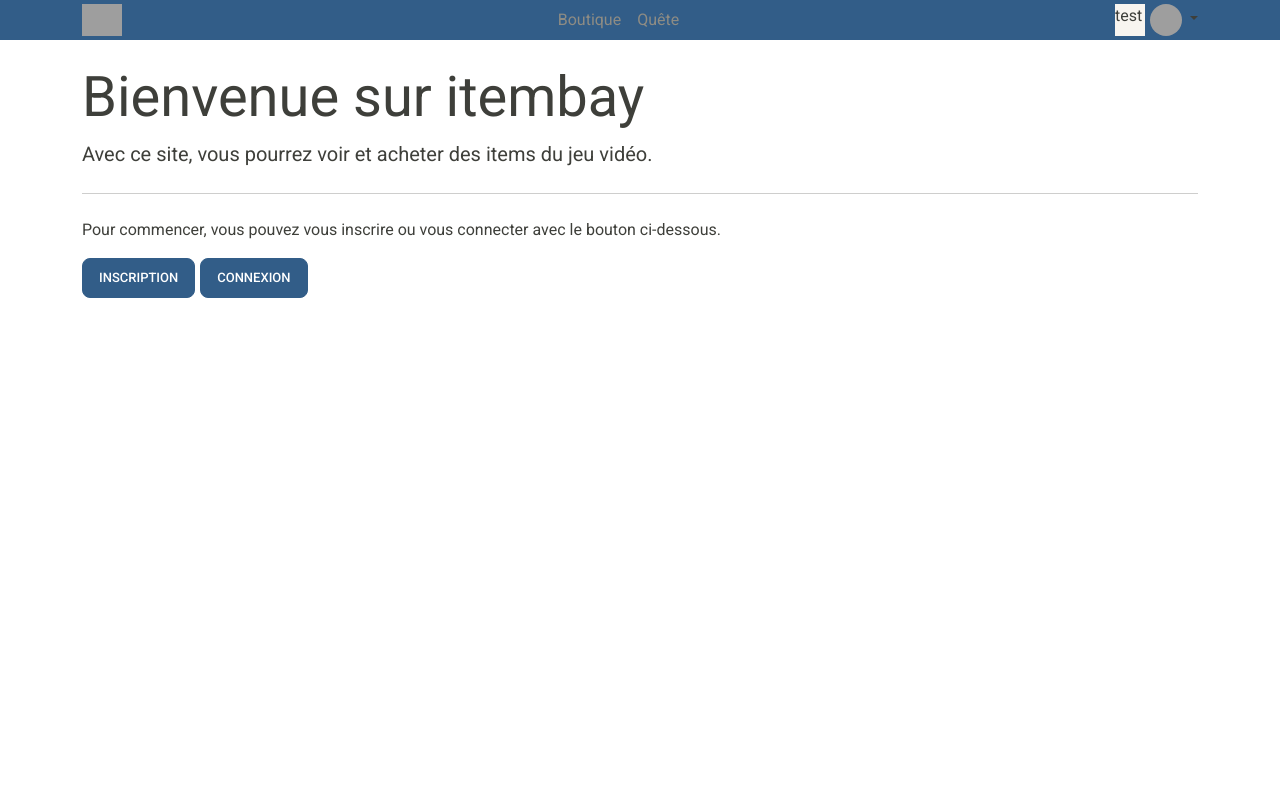
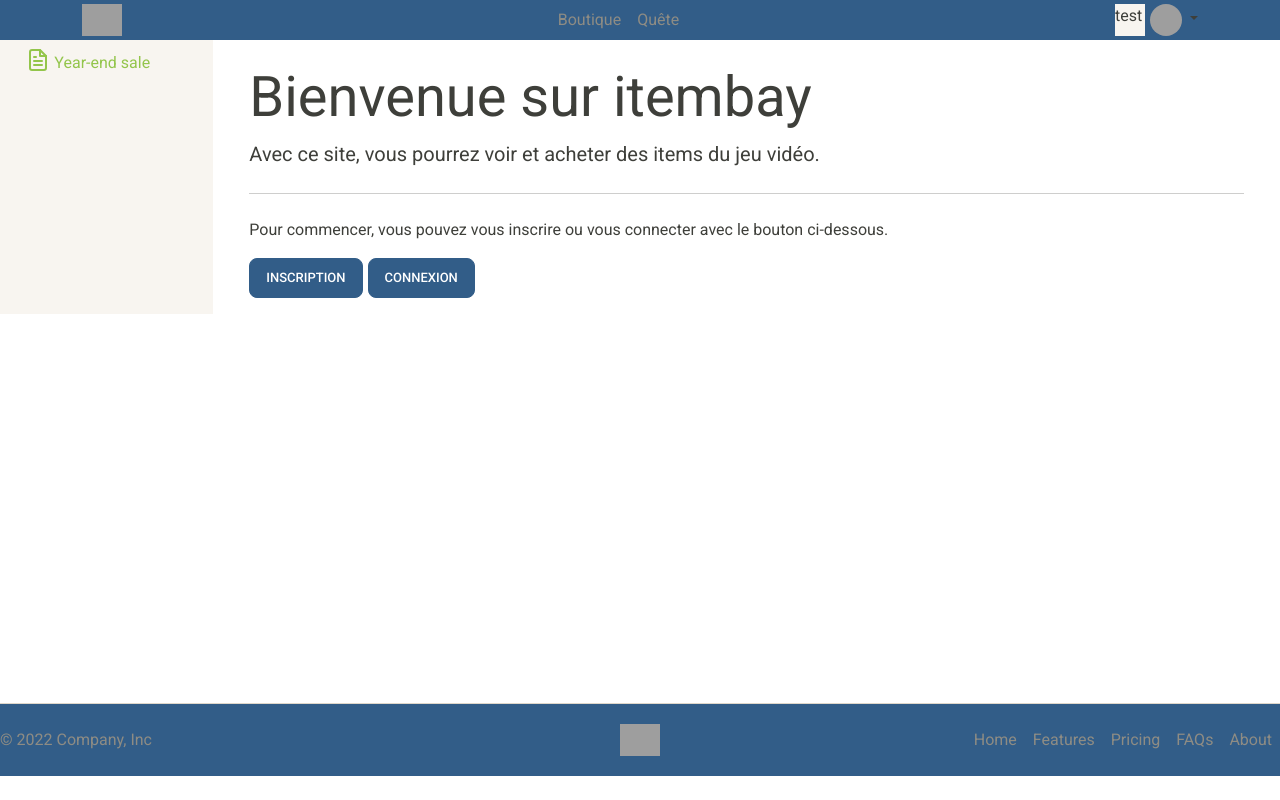
Before and after one commit to Mfdf87/ItemBaySymfony, a Symfony app: template templates/home.html.twig in a window 1280 px wide. Run offline with Twig, Linux system fonts and the light colour scheme; the template is opened without the code that fills it, so the values that code supplies are empty; some libraries are stand-ins or nearby versions; grey boxes are pictures that could not be loaded.

Commit message:
Ajout cadre

```diff
--- a/templates/base.html.twig
+++ b/templates/base.html.twig
@@ -1,5 +1,5 @@
 <!DOCTYPE html>
-<html>
+<html class="h-100">
     <head>
         <meta charset="UTF-8">
         <title>{% block title %}Welcome!{% endblock %}</title>
@@ -16,10 +16,24 @@
             <script src="https://cdn.jsdelivr.net/npm/bootstrap@5.3.0-alpha1/dist/js/bootstrap.bundle.min.js" integrity="sha384-w76AqPfDkMBDXo30jS1Sgez6pr3x5MlQ1ZAGC+nuZB+EYdgRZgiwxhTBTkF7CXvN" crossorigin="anonymous"></script>
         {% endblock %}
     </head>
-    <body>
-        {% block header %}
-            {% include 'partials/_header.html.twig' %}
+    <body class="d-flex flex-column h-100">
+        <header>
+            {% block header %}
+                {% include 'partials/_header.html.twig' %}
+            {% endblock %}
+        </header>
+        <div class="container-fluid">
+            <div class="row">
+                {% block nav %}
+                    {% include 'partials/_nav.html.twig' %}
+                {% endblock %}
+                <main class="col-md-9 ms-sm-auto col-lg-10 px-md-4">
+                    {% block body %}{% endblock %}
+                </main>
+            </div>
+        </div>
+        {% block footer %}
+            {% include 'partials/_footer.html.twig' %}
         {% endblock %}
-        {% block body %}{% endblock %}
     </body>
 </html>
--- /dev/null
+++ b/templates/partials/_footer.html.twig
@@ -0,0 +1,15 @@
+<footer class="d-flex flex-wrap justify-content-between align-items-center py-3 my-4 border-top footer mt-auto py-3 bg-primary">
+    <p class="col-md-4 mb-0 text-muted">© 2022 Company, Inc</p>
+
+    <a href="#" class="col-md-4 d-flex align-items-center justify-content-center mb-3 mb-md-0 me-md-auto link-dark text-decoration-none">
+        <img src="https://getbootstrap.com/docs/5.0/assets/brand/bootstrap-logo.svg" alt="" width="40" height="32">
+    </a>
+
+    <ul class="nav col-md-4 justify-content-end">
+        <li class="nav-item"><a href="#" class="nav-link px-2 text-muted">Home</a></li>
+        <li class="nav-item"><a href="#" class="nav-link px-2 text-muted">Features</a></li>
+        <li class="nav-item"><a href="#" class="nav-link px-2 text-muted">Pricing</a></li>
+        <li class="nav-item"><a href="#" class="nav-link px-2 text-muted">FAQs</a></li>
+        <li class="nav-item"><a href="#" class="nav-link px-2 text-muted">About</a></li>
+    </ul>
+</footer>
--- /dev/null
+++ b/templates/partials/_nav.html.twig
@@ -0,0 +1,12 @@
+<nav class="col-md-3 col-lg-2 col-sm-1 d-md-block bg-light sidebar collapse">
+    <div class="position-sticky sidebar-sticky">
+        <ul class="nav flex-column">
+            <li class="nav-item">
+                <a class="nav-link" href="#">
+                    <svg xmlns="http://www.w3.org/2000/svg" width="24" height="24" viewBox="0 0 24 24" fill="none" stroke="currentColor" stroke-width="2" stroke-linecap="round" stroke-linejoin="round" class="feather feather-file-text align-text-bottom" aria-hidden="true"><path d="M14 2H6a2 2 0 0 0-2 2v16a2 2 0 0 0 2 2h12a2 2 0 0 0 2-2V8z"></path><polyline points="14 2 14 8 20 8"></polyline><line x1="16" y1="13" x2="8" y2="13"></line><line x1="16" y1="17" x2="8" y2="17"></line><polyline points="10 9 9 9 8 9"></polyline></svg>
+                    Year-end sale
+                </a>
+            </li>
+        </ul>
+    </div>
+</nav>
```
